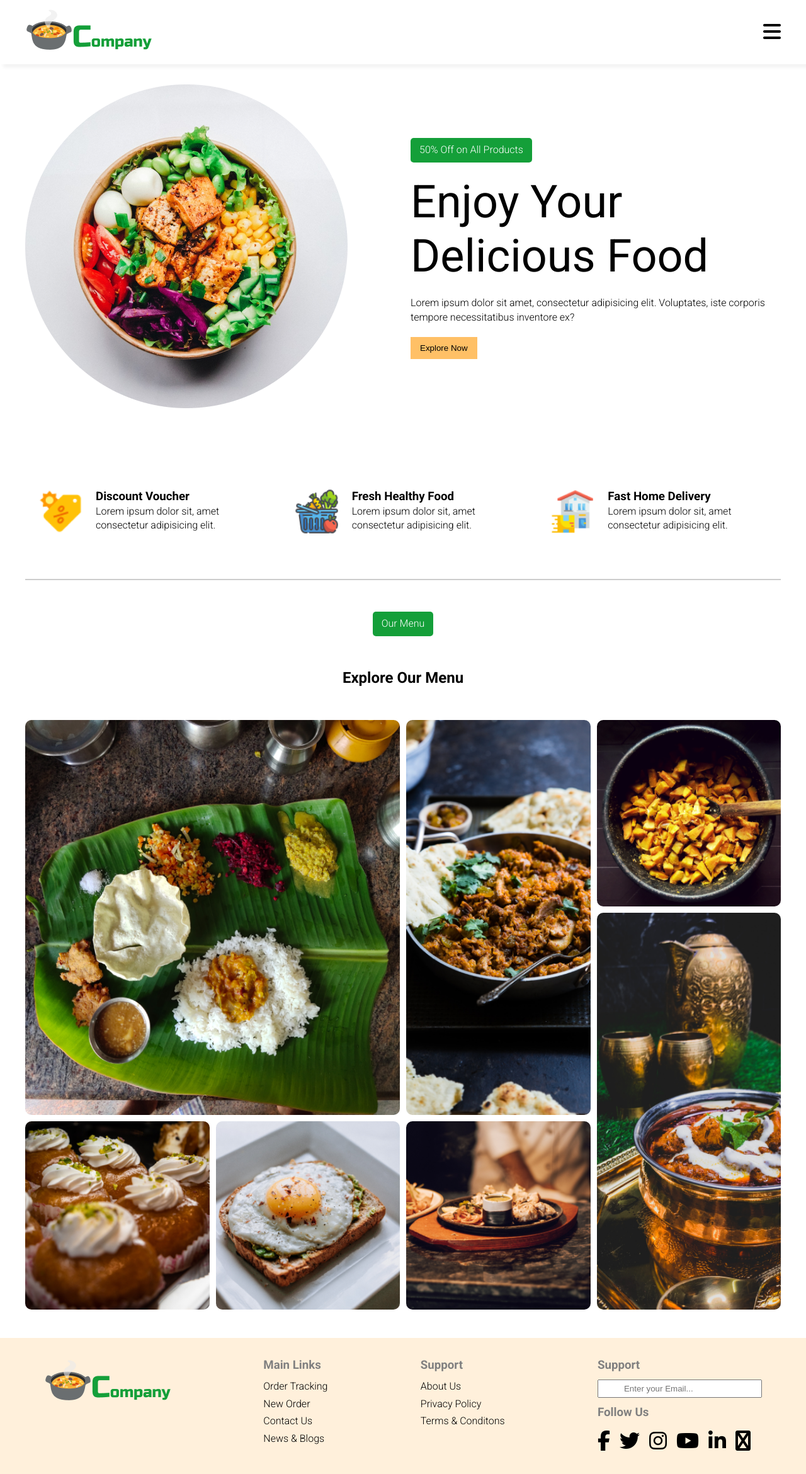
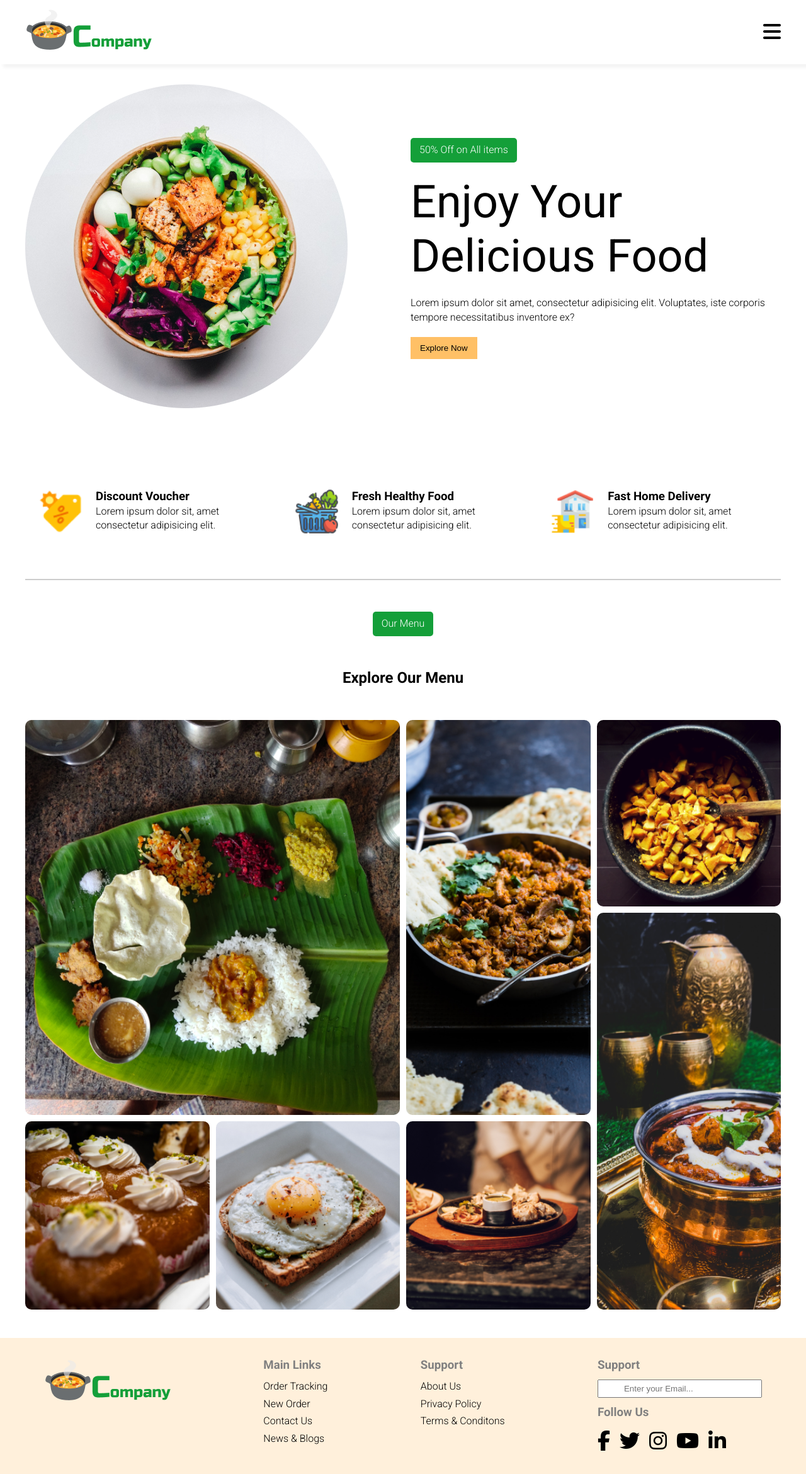
Before and after one commit to AnzerBakhsh/html-assignment, a plain HTML site: page index.html in a window 1280 px wide. Shown: the whole page at 63% size. Drawn offline with Linux system fonts and the light colour scheme.

Commit message:
correcting some words

```diff
--- a/index.html
+++ b/index.html
@@ -30,7 +30,7 @@
           <img src="images/hero_image.png" alt="hero image" />
         </div>
         <div class="hero_content">
-          <div class="tag">50% Off on All Products</div>
+          <div class="tag">50% Off on All items</div>
           <h1>Enjoy Your Delicious Food</h1>
           <p>
             Lorem ipsum dolor sit amet, consectetur adipisicing elit.
@@ -166,9 +166,6 @@
             <div class="icon">
                 <i class=" fa fa-linkedin" aria-hidden="true"></i>
               </div>
-              <div class="icon">
-                <i class=" fa fa-discord" aria-hidden="true"></i>
-              </div>
           </div>
         </div>
       </div>
```
